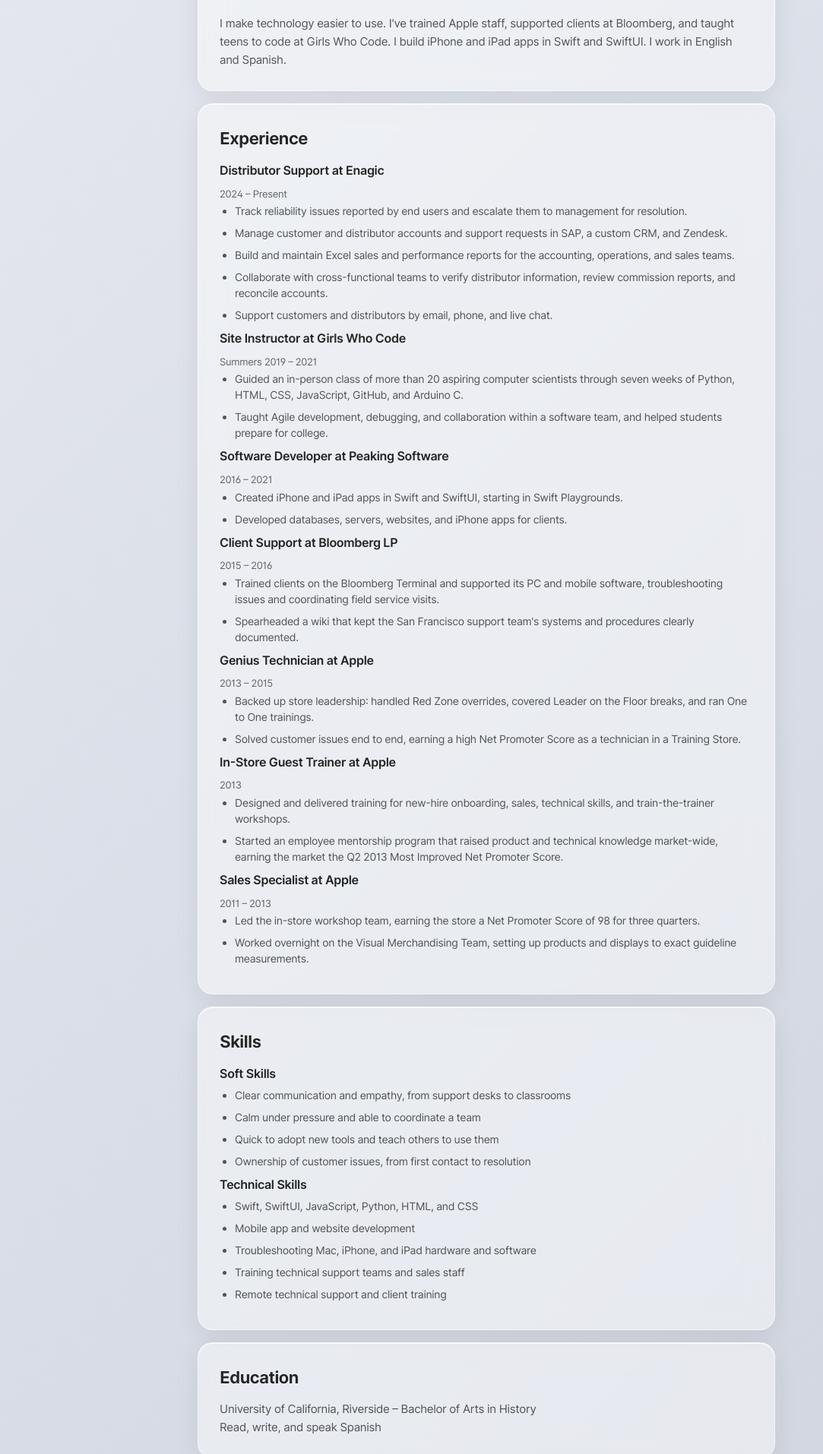
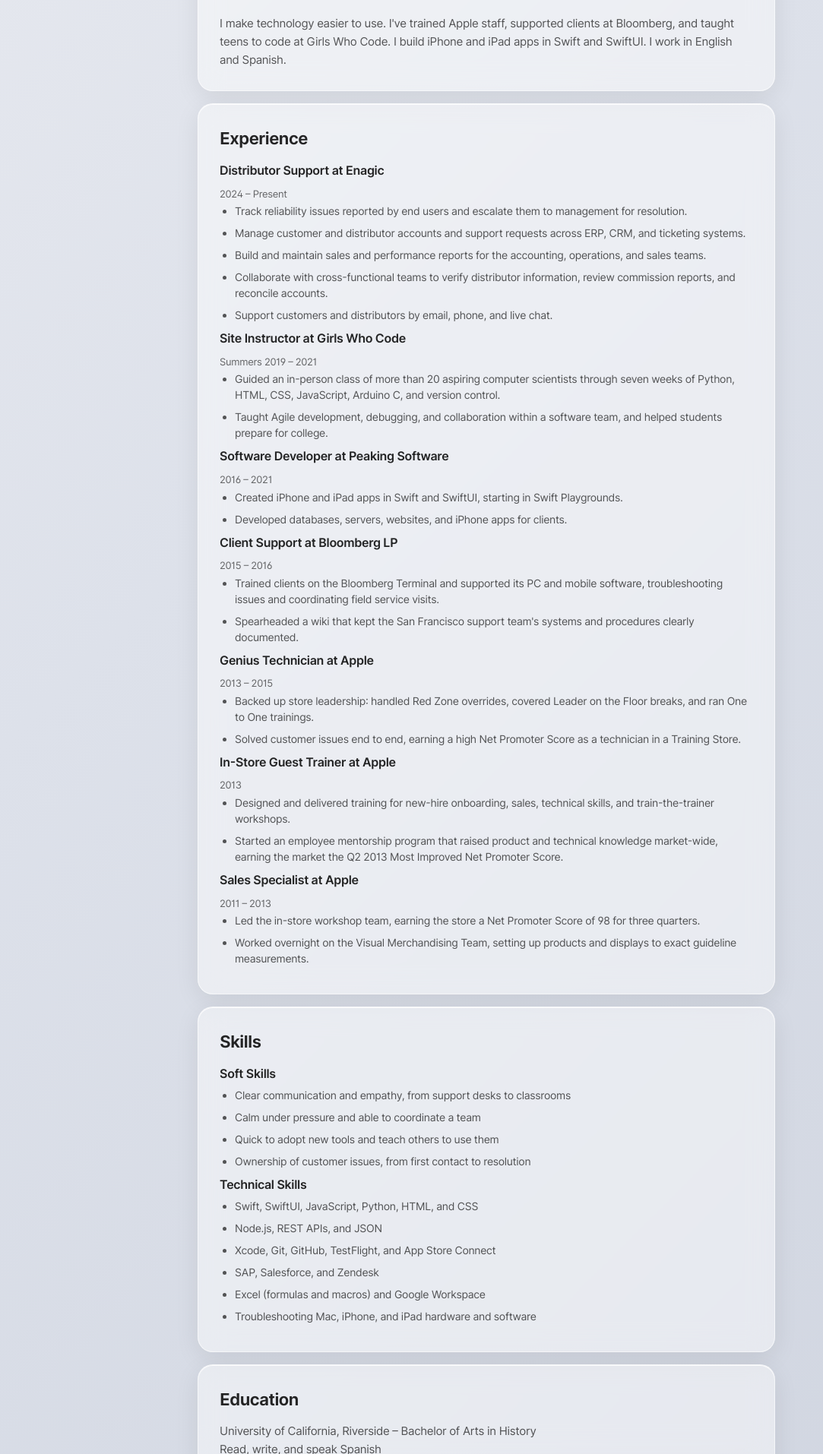
Before and after one commit to soliskit/portfolio, a Next.js app: page / in a window 1280 px wide. Shown: the part 603-2517 px from the top of the page at 76% size, without its empty margins (0-1083 px from the left). Built offline with nearby package versions, Linux system fonts and the light colour scheme.

Commit message:
Rework technical skills and move tool names out of Experience (#28)

```diff
--- a/components/Experience.js
+++ b/components/Experience.js
@@ -14,12 +14,12 @@
             management for resolution.
           </li>
           <li>
-            Manage customer and distributor accounts and support requests in
-            SAP, a custom CRM, and Zendesk.
+            Manage customer and distributor accounts and support requests across
+            ERP, CRM, and ticketing systems.
           </li>
           <li>
-            Build and maintain Excel sales and performance reports for the
-            accounting, operations, and sales teams.
+            Build and maintain sales and performance reports for the accounting,
+            operations, and sales teams.
           </li>
           <li>
             Collaborate with cross-functional teams to verify distributor
@@ -38,7 +38,7 @@
           <li>
             Guided an in-person class of more than 20 aspiring computer
             scientists through seven weeks of Python, HTML, CSS, JavaScript,
-            GitHub, and Arduino C.
+            Arduino C, and version control.
           </li>
           <li>
             Taught Agile development, debugging, and collaboration within a
--- a/components/Skills.js
+++ b/components/Skills.js
@@ -17,10 +17,11 @@
       <h3>Technical Skills</h3>
       <ul>
         <li>Swift, SwiftUI, JavaScript, Python, HTML, and CSS</li>
-        <li>Mobile app and website development</li>
+        <li>Node.js, REST APIs, and JSON</li>
+        <li>Xcode, Git, GitHub, TestFlight, and App Store Connect</li>
+        <li>SAP, Salesforce, and Zendesk</li>
+        <li>Excel (formulas and macros) and Google Workspace</li>
         <li>Troubleshooting Mac, iPhone, and iPad hardware and software</li>
-        <li>Training technical support teams and sales staff</li>
-        <li>Remote technical support and client training</li>
       </ul>
     </section>
   )
```
